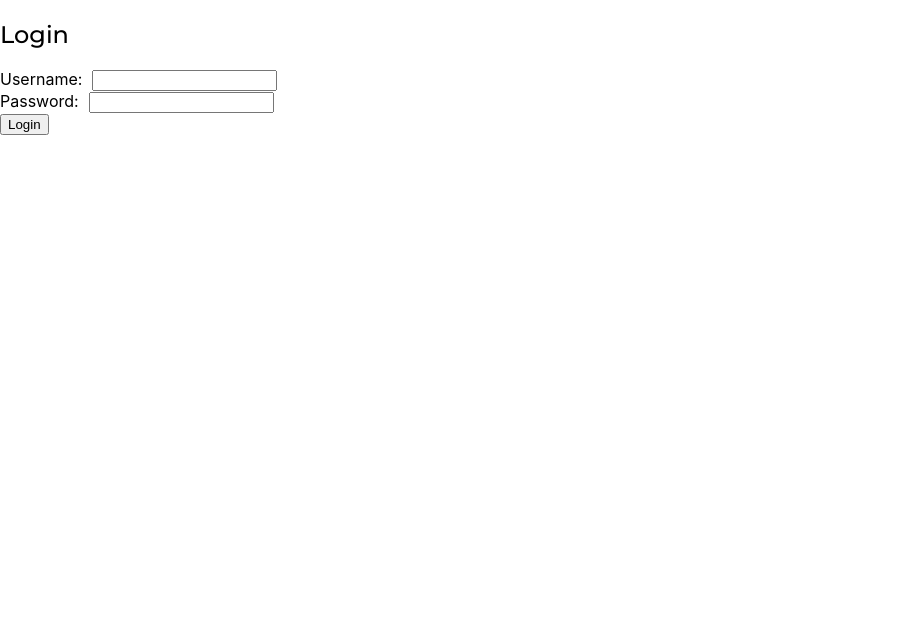
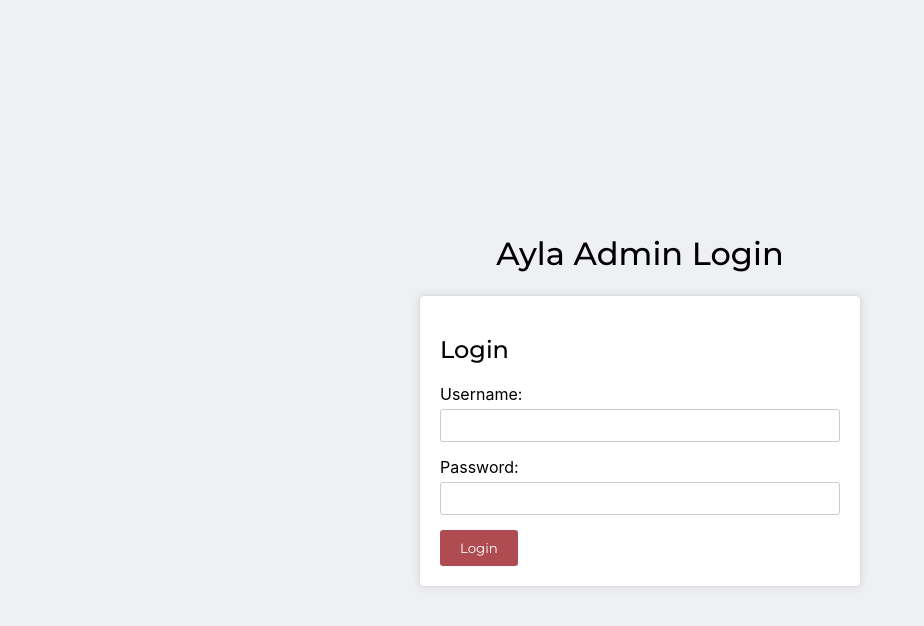
Before and after one commit to riyasai22/Ayla-Frontend, a React (Create React App) app: page /admin in a window 1280 px wide. Shown: the top 626 px of the page, without its empty margins (0-924 px from the left). Built offline with nearby package versions, Linux system fonts and the light colour scheme; the HTML template or start-up script is replaced by a standard one; a web font is replaced by a local one.

Commit message:
Changes to login css

```diff
--- a/src/App.css
+++ b/src/App.css
@@ -45,6 +45,7 @@
   position: relative; /* Add this */
 }
 
+h1,
 h2 {
   font-family: "Montserrat", sans-serif;
   font-weight: 500;
@@ -386,6 +387,60 @@ select {
   border: 1px solid #ccc;
   border-radius: 4px;
 }
+.main-container {
+  display: flex;
+  flex-direction: column;
+  justify-content: center;
+  align-items: center;
+  min-height: 100vh;
+  background: #eef0f3;
+}
+
+.login-container {
+  width: 400px;
+  padding: 20px;
+  border: 1px solid #ddd;
+  border-radius: 5px;
+  box-shadow: 0 0 10px rgba(0, 0, 0, 0.1);
+  background-color: white;
+}
+
+.input-group {
+  margin-bottom: 15px;
+}
+
+label {
+  display: block;
+  margin-bottom: 5px;
+}
+
+input {
+  width: 100%;
+  padding: 8px;
+  box-sizing: border-box;
+  border: 1px solid #ccc;
+  border-radius: 3px;
+}
+
+.error-message {
+  color: red;
+  margin-top: 10px;
+}
+
+.login-button {
+  background-color: #af4c51;
+  color: white;
+  padding: 10px 20px;
+  border: none;
+  border-radius: 3px;
+  cursor: pointer;
+  font-family: "Montserrat";
+  transition: 0.4s ease;
+}
+
+.login-button:hover {
+  background-color: #9a1515;
+}
 
 @media screen and (max-width: 768px) {
   .Snow {
@@ -440,4 +495,13 @@ select {
   .side_by_side .field .normal-input {
     width: 90%; /* Set width to 100% to fill the container */
   }
+  .login-container {
+    width: 90vw;
+  }
+  .main-container h1 {
+    font-size: 24px;
+  }
+  .main-container h2 {
+    font-size: 20px;
+  }
 }
--- a/src/components/Login.jsx
+++ b/src/components/Login.jsx
@@ -38,9 +38,11 @@ const Login = () => {
   };
 
   return (
-    <div>
+    <div className="main-container">
+      <h1>Ayla Admin Login</h1>
+      <div className="login-container">
         <h2>Login</h2>
-      <div>
+        <div className="input-group">
           <label htmlFor="username">Username:</label>
           <input
             type="text"
@@ -49,7 +51,7 @@ const Login = () => {
             onChange={(e) => setUsername(e.target.value)}
           />
         </div>
-      <div>
+        <div className="input-group">
           <label htmlFor="password">Password:</label>
           <input
             type="password"
@@ -58,8 +60,11 @@ const Login = () => {
             onChange={(e) => setPassword(e.target.value)}
           />
         </div>
-      {error && <p style={{ color: "red" }}>{error}</p>}
-      <button onClick={handleLogin}>Login</button>
+        {error && <p className="error-message">{error}</p>}
+        <button className="login-button" onClick={handleLogin}>
+          Login
+        </button>
+      </div>
     </div>
   );
 };
```
Lines whose indentation alone changed are shown as unchanged.
